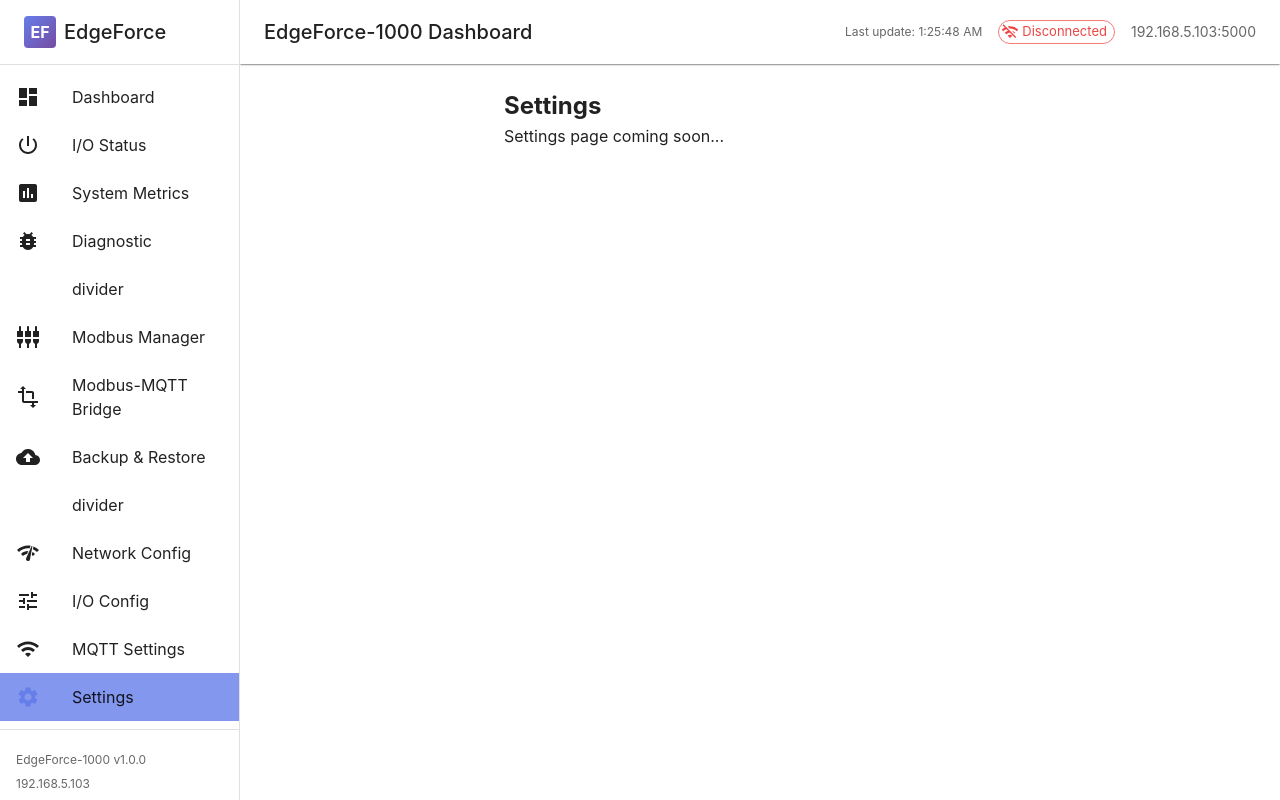
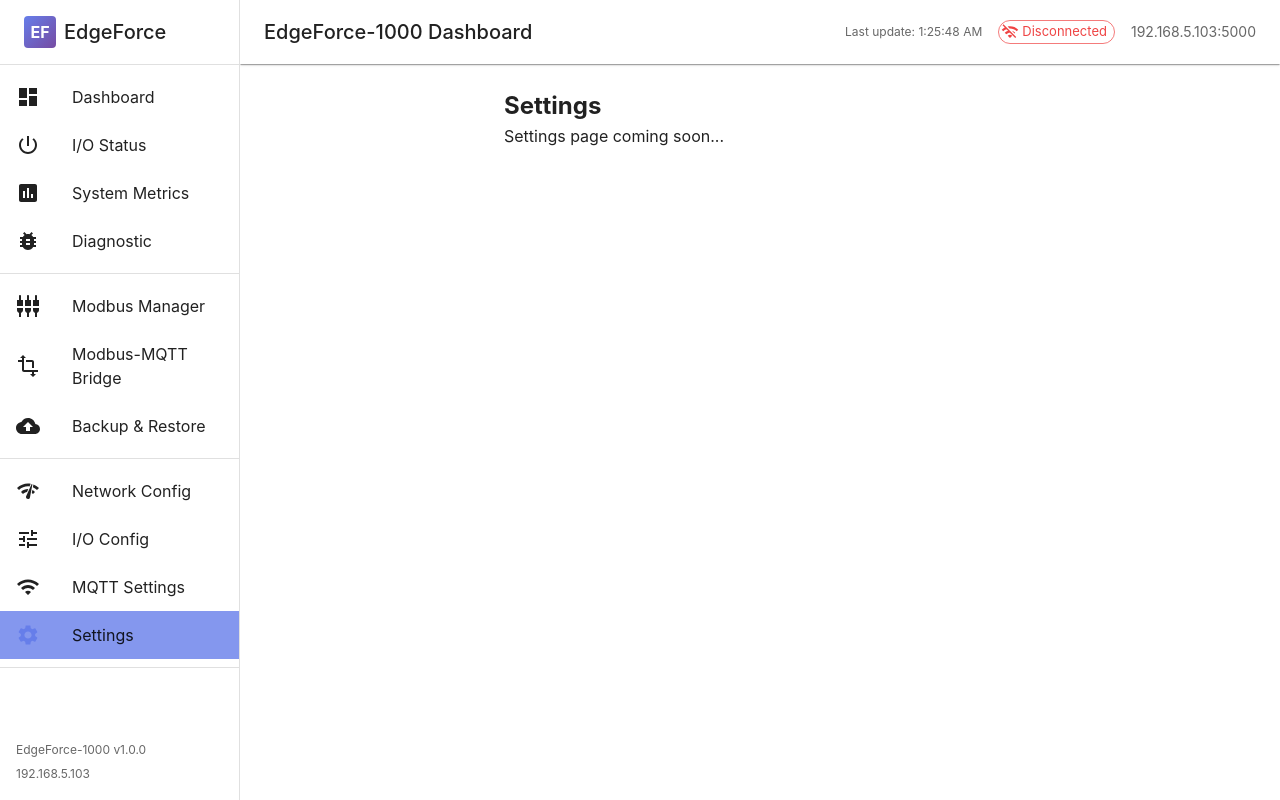
Before and after one commit to MyLifeMyRulesMyCar/EFIO, a React (Create React App) app in the folder efio-web/: page /settings in a window 1280 px wide. Built offline with nearby package versions, Linux system fonts and the light colour scheme; no server answers; sample sign-in values are in the browser's storage.

Commit message:
sidebar js add line

```diff
--- a/efio-web/src/components/Sidebar.js
+++ b/efio-web/src/components/Sidebar.js
@@ -91,7 +91,12 @@
       </Toolbar>
       <Divider />
       <List>
-        {menuItems.map((item) => (
+        {menuItems.map((item, index) => {
+          if (item.text === 'divider') {
+            return <Divider key={`div-${index}`} sx={{ my: 1 }} />;
+          }
+
+          return (
             <ListItem key={item.text} disablePadding>
               <ListItemButton
                 component={Link}
@@ -116,7 +121,8 @@
                 <ListItemText primary={item.text} />
               </ListItemButton>
             </ListItem>
-        ))}
+          );
+        })}
       </List>
       <Divider />
       <Box sx={{ p: 2, mt: 'auto' }}>
```
Lines whose indentation alone changed are shown as unchanged.
